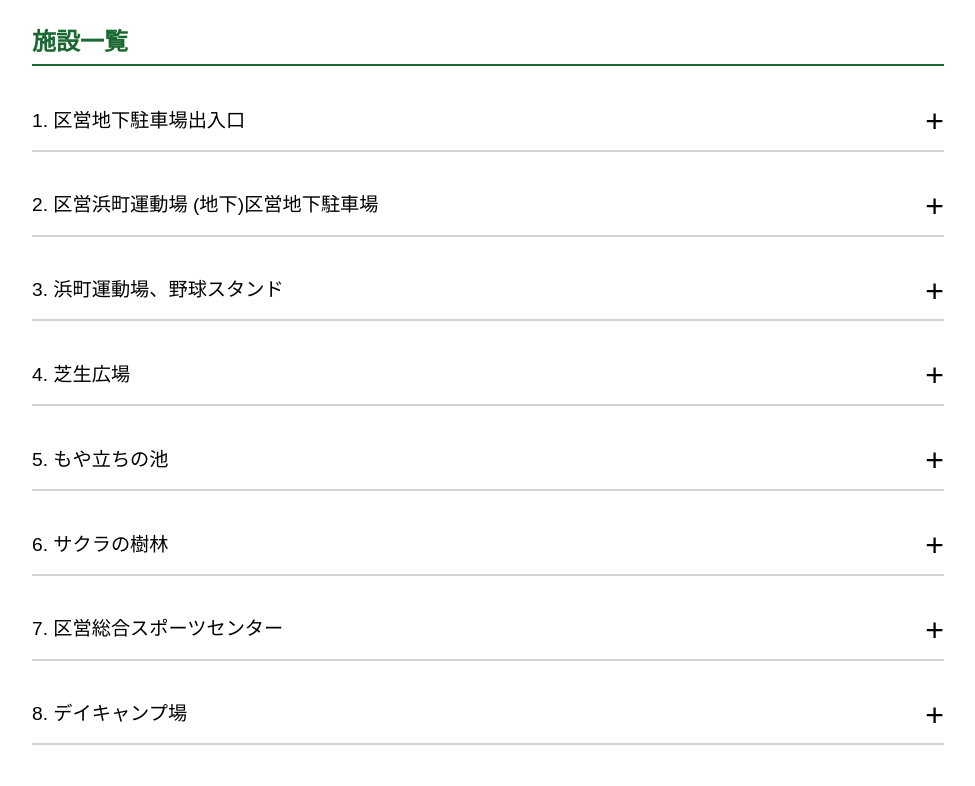
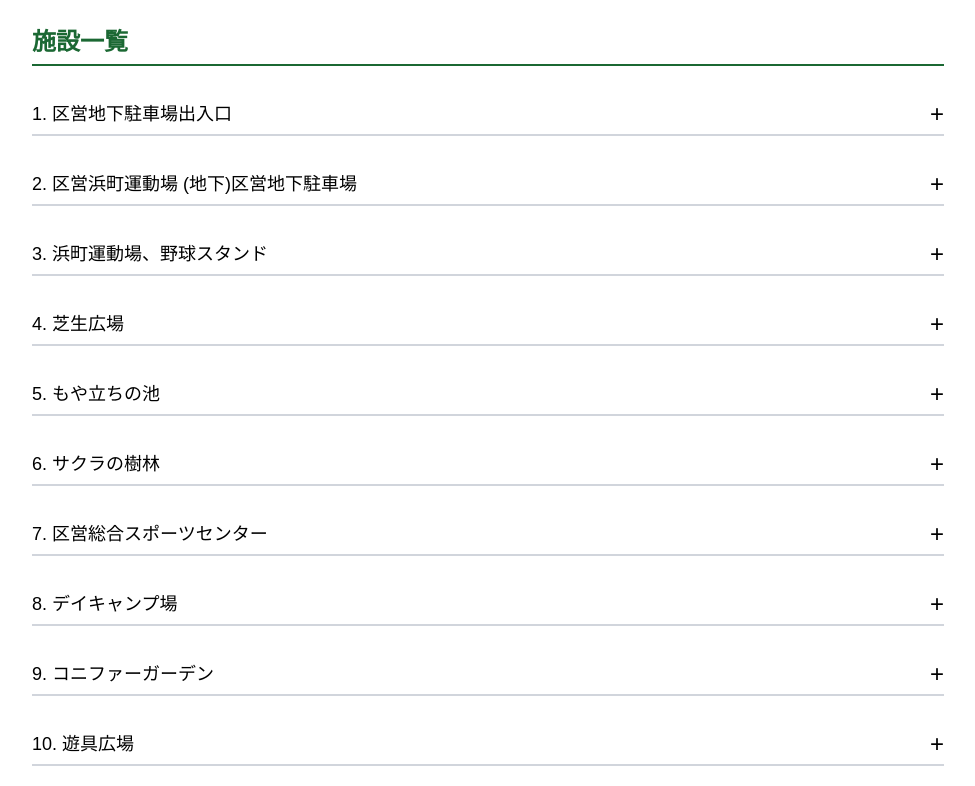
Before and after one commit to ENGEI-Dev-Team/park_map, a Next.js app in the folder park_map_app/: page / in a window 1280 px wide. Shown: the top 786 px of the page, without its empty margins (152-1127 px from the left). Built offline with nearby package versions, Linux system fonts and the light colour scheme.

Commit message:
コードの書式変更

```diff
--- a/park_map_app/app/components/detail/parts/Content.tsx
+++ b/park_map_app/app/components/detail/parts/Content.tsx
@@ -18,80 +18,41 @@ const Content = ({ title, imgPath, info, url, id }: Props) => {
     };
 
     return (
-    <div
-      id={`detail-content-${id}`}
-      style={{
-        padding: '15px 0px',
-        color: 'black',
-      }}
-    >
+    <div id={`detail-content-${id}`} className="py-4 text-black">
         <button
         onClick={toggleAccordion}
-        style={{
-          fontSize: "1.2rem",
-          border: "none",
-          borderBottom: "2px solid lightgray",
-          background: "none",
-          paddingBottom: "0.3rem",
-          cursor: "pointer",
-          width: "100%",
-          textAlign: "left",
-          display: "flex",
-          justifyContent: "space-between",
-          alignItems: "center",
-        }}
+        className="text-lg w-full text-left border-b-2 border-gray-300 bg-transparent pb-1 cursor-pointer flex justify-between items-center"
         >
         <span>{title}</span>
-        <span style={{ fontSize: "2rem" }}>{isOpen ? 'ｰ' : '+'}</span>
+        <span className="text-2xl">{isOpen ? 'ｰ' : '+'}</span>
         </button>
-
         {isOpen && (
-        <div
-          style={{
-            marginTop: '1rem',
-            display: 'flex',
-            flexDirection: 'row',
-            gap: '1.5rem',
-            alignItems: 'flex-start',
-          }}
-        >
-          {/* 左側：画像＋公式サイトボタン */}
-          <div style={{ width: "40%" }}>
+        <div className="mt-4 flex flex-col md:flex-row gap-6 items-start">
+          {/* 左カラム：画像＋ボタン */}
+                <div className="w-full md:w-2/5 flex flex-col">
                 <img
                     src={imgPath}
                     alt="画像"
-              style={{
-                width: "100%",
-                objectFit: "cover",
-                borderRadius: "8px",
-              }}
+                    className="w-full h-auto object-cover rounded-lg"
                     />
                     {url?.trim() !== "" && (
-              <div style={{ marginTop: "1rem", textAlign: "center" }}>
+                    <div className="mt-4">
                     <button
                     onClick={() => window.open(url, "_blank")}
-                  style={{
-                    marginTop: "0.4rem",
-                    padding: "1.3rem 11.3rem",
-                    fontSize: "",
-                    backgroundColor: "#38a169",
-                    color: "white",
-                    border: "none",
-                    borderRadius: "8px",
-                    cursor: "pointer",
-                    whiteSpace: "nowrap",
-                    textAlign: "center",
-                    objectFit: "cover",
-                  }}
+                    className="
+                    w-full
+                    py-2
+                    text-sm sm:text-base md:text-lg
+                    bg-green-600 text-white rounded-lg
+                    cursor-pointer whitespace-nowrap text-center"
                     >
                     ホームページ
                     </button>
                     </div>
                     )}
                 </div>
-
-          {/* 右側：情報テキスト */}
-          <div style={{ flex: 1 }}>
+          {/* 右カラム：テキスト */}
+        <div className="w-full md:flex-1">
             <div>{info}</div>
         </div>
         </div>
--- a/park_map_app/app/components/detail/parts/Detail.module.css
+++ b/park_map_app/app/components/detail/parts/Detail.module.css
@@ -6,13 +6,12 @@
 }
 
 .container {
-
     width: 75%;
     margin: 0 auto;              /* 中央寄せ */
     padding: 24px;               /* 内側の余白 */
-
 /* スマホ対応（レスポンシブ） */
     @media (max-width: 768px) {
+
     width: 90%;
     padding: 16px;
 }
```
Also changed, not shown: park_map_app/app/components/detail/parts/NationalFacilities.module.css (indentation only), 1 other file (tests, documents, lock files or other folders). Lines whose indentation alone changed are shown as unchanged.
